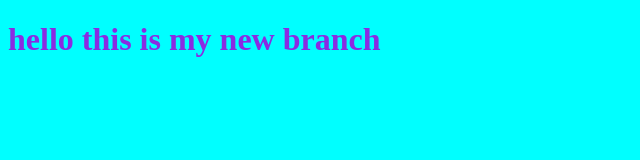
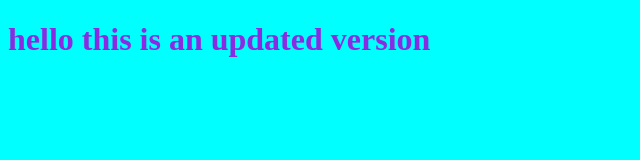
Before and after one commit to Hiba-Khaleel/myProject2, a plain HTML site: page index.html in a window 1280 px wide. Shown: the whole page, without its empty margins (0-640 px from the left). Drawn offline with Linux system fonts and the light colour scheme.

Commit message:
change heading

```diff
--- a/index.html
+++ b/index.html
@@ -8,7 +8,7 @@
     <title>Document</title>
 </head>
 <body>
-    <h1>hello this is my new branch</h1>
+    <h1>hello this is an updated version  </h1>
     <script src="app.js"></script>
 </body>
 </html>
```
